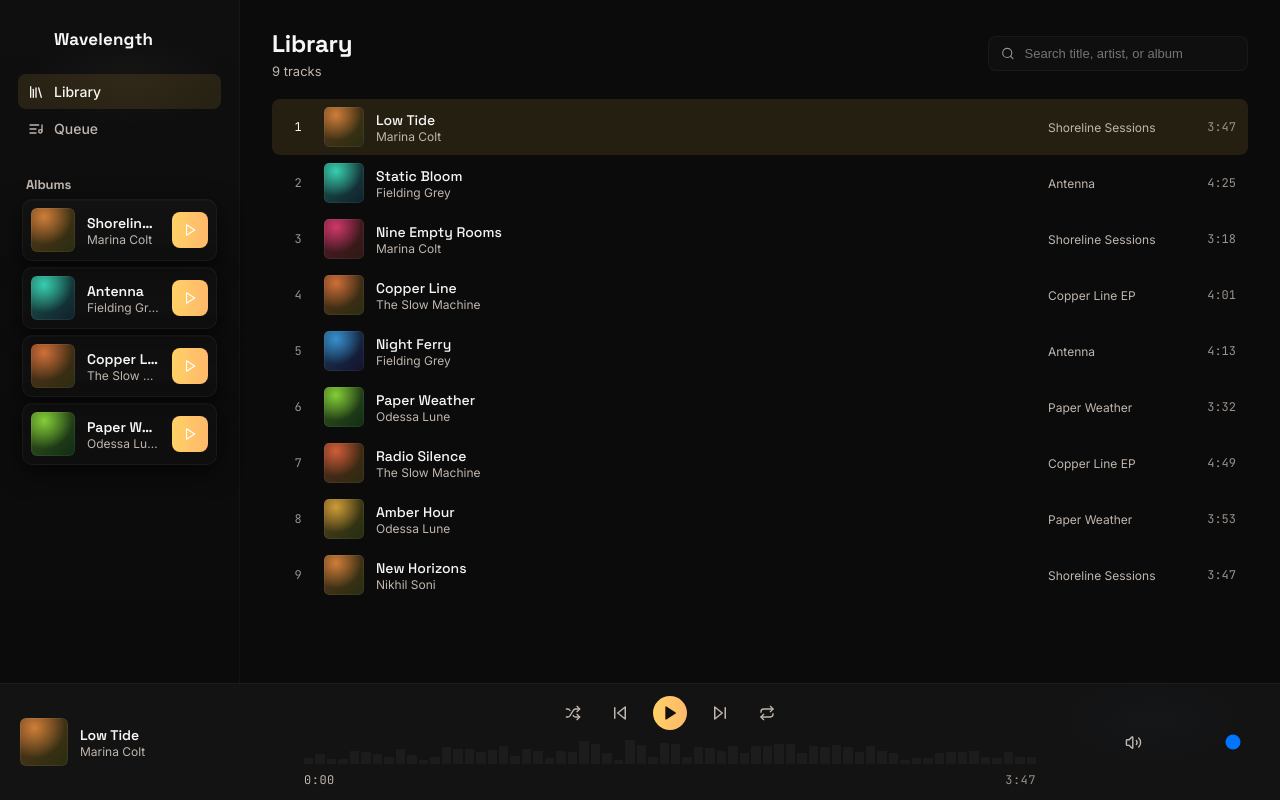
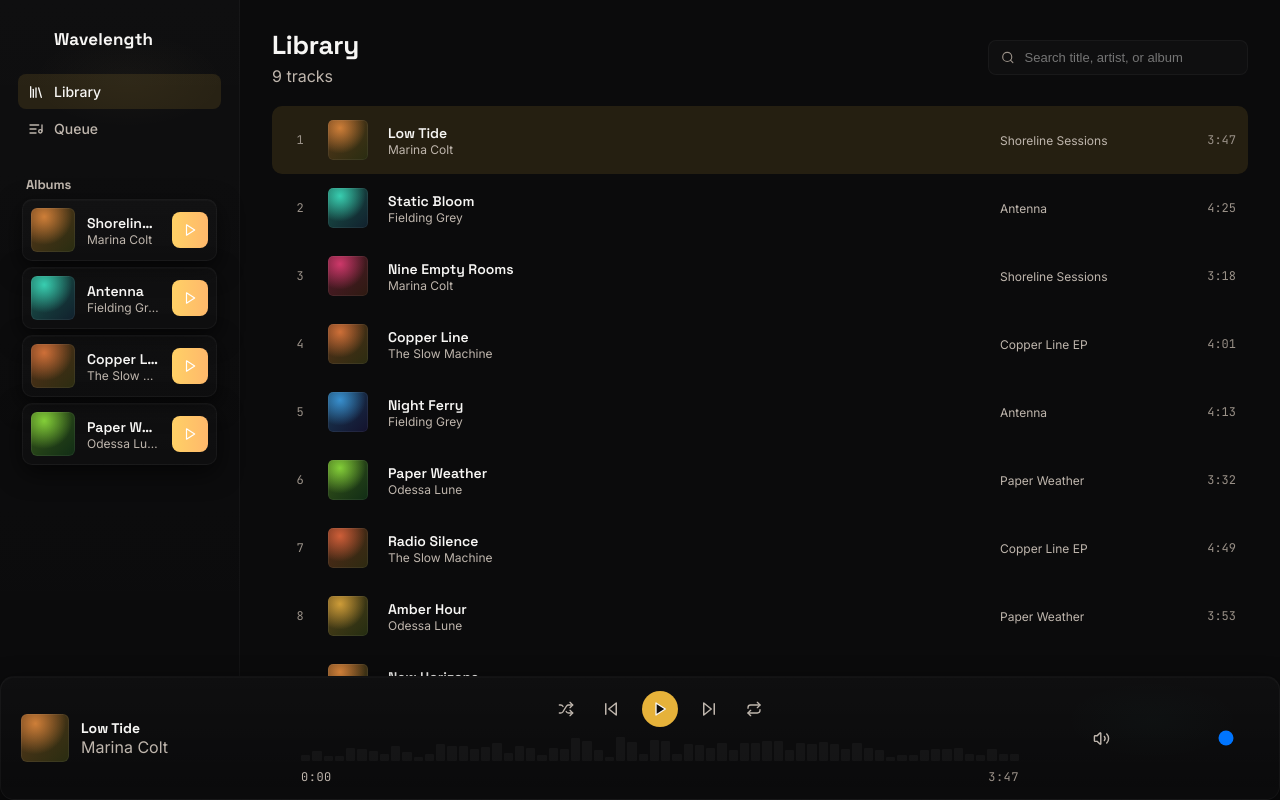
Before and after one commit to Nikhilsoniji/Wavelength, a React (Vite) app: page / in a window 1280 px wide. Built offline with nearby package versions, Linux system fonts and the light colour scheme.

Commit message:
chore(ui): refactor rows and player to CSS classes; premium styling

```diff
--- a/src/components/Library.jsx
+++ b/src/components/Library.jsx
@@ -20,30 +20,14 @@ export default function Library() {
 
   return (
     <div>
-      <div
-        style={{
-          display: 'flex',
-          justifyContent: 'space-between',
-          alignItems: 'center',
-          marginBottom: 20,
-        }}
-      >
+      <div className="library-header">
         <div>
-          <h1
-            style={{
-              fontFamily: 'var(--font-display)',
-              fontSize: 24,
-              fontWeight: 700,
-              margin: 0,
-            }}
-          >
-            Library
-          </h1>
-          <p style={{ color: 'var(--text-dim)', fontSize: 13, margin: '4px 0 0' }}>
-            {library.length} tracks
-          </p>
+          <h1>Library</h1>
+          <p className="muted">{library.length} tracks</p>
         </div>
-        <SearchBar />
+        <div>
+          <SearchBar />
+        </div>
       </div>
 
       {filtered.length === 0 ? (
--- a/src/components/PlayerBar.jsx
+++ b/src/components/PlayerBar.jsx
@@ -37,58 +37,17 @@ export default function PlayerBar({ seekTo }) {
   const VolumeIcon = muted || volume === 0 ? VolumeX : volume < 0.5 ? Volume1 : Volume2
 
   return (
-    <div
-      style={{
-        display: 'grid',
-        gridTemplateColumns: '260px 1fr 200px',
-        alignItems: 'center',
-        gap: 24,
-        padding: '12px 20px',
-        borderTop: '1px solid var(--border)',
-        background: 'var(--surface)',
-      }}
-    >
-      {/* Now playing */}
-      <div style={{ display: 'flex', alignItems: 'center', gap: 12, minWidth: 0 }}>
+    <div className="player-bar card">
+      <div className="player-left">
         <AlbumArt hue={track.hue} size={48} rounded={6} spinning={isPlaying} />
-        <div style={{ minWidth: 0 }}>
-          <div
-            style={{
-              fontFamily: 'var(--font-display)',
-              fontWeight: 600,
-              fontSize: 14,
-              whiteSpace: 'nowrap',
-              overflow: 'hidden',
-              textOverflow: 'ellipsis',
-            }}
-          >
-            {track.title}
-          </div>
-          <div
-            style={{
-              fontSize: 12,
-              color: 'var(--text-dim)',
-              whiteSpace: 'nowrap',
-              overflow: 'hidden',
-              textOverflow: 'ellipsis',
-            }}
-          >
-            {track.artist}
-          </div>
+        <div className="player-trackmeta">
+          <div className="player-title">{track.title}</div>
+          <div className="player-artist muted">{track.artist}</div>
         </div>
       </div>
 
-      {/* Transport + waveform */}
-      <div>
-        <div
-          style={{
-            display: 'flex',
-            alignItems: 'center',
-            justifyContent: 'center',
-            gap: 18,
-            marginBottom: 6,
-          }}
-        >
+      <div className="player-transport">
+        <div className="transport-controls">
           <IconButton
             label="Toggle shuffle"
             active={shuffle}
@@ -97,21 +56,7 @@ export default function PlayerBar({ seekTo }) {
             size={16}
           />
           <IconButton label="Previous track" onClick={prev} Icon={SkipBack} size={18} />
-          <button
-            aria-label={isPlaying ? 'Pause' : 'Play'}
-            onClick={toggle}
-            style={{
-              width: 34,
-              height: 34,
-              borderRadius: '50%',
-              border: 'none',
-              background: 'var(--accent)',
-              color: '#12100e',
-              display: 'flex',
-              alignItems: 'center',
-              justifyContent: 'center',
-            }}
-          >
+          <button className="play-circle" aria-label={isPlaying ? 'Pause' : 'Play'} onClick={toggle}>
             {isPlaying ? <Pause size={16} fill="#12100e" /> : <Play size={16} fill="#12100e" />}
           </button>
           <IconButton label="Next track" onClick={next} Icon={SkipForward} size={18} />
@@ -123,27 +68,12 @@ export default function PlayerBar({ seekTo }) {
             size={16}
           />
         </div>
-        <WaveformSeek
-          trackId={track.id}
-          currentTime={currentTime}
-          duration={duration}
-          onSeek={seekTo}
-        />
+        <WaveformSeek trackId={track.id} currentTime={currentTime} duration={duration} onSeek={seekTo} />
         <TapeCounter currentTime={currentTime} duration={duration} />
       </div>
 
-      {/* Volume */}
-      <div style={{ display: 'flex', alignItems: 'center', gap: 8, justifySelf: 'end' }}>
-        <button
-          aria-label={muted ? 'Unmute' : 'Mute'}
-          onClick={toggleMute}
-          style={{
-            background: 'none',
-            border: 'none',
-            color: 'var(--text-dim)',
-            display: 'flex',
-          }}
-        >
+      <div className="player-right">
+        <button className="icon-button muted" aria-label={muted ? 'Unmute' : 'Mute'} onClick={toggleMute}>
           <VolumeIcon size={17} />
         </button>
         <input
@@ -154,7 +84,6 @@ export default function PlayerBar({ seekTo }) {
           step={0.01}
           value={muted ? 0 : volume}
           onChange={(e) => setVolume(Number(e.target.value))}
-          style={{ width: 100, accentColor: 'var(--accent)' }}
         />
       </div>
     </div>
@@ -163,18 +92,7 @@ export default function PlayerBar({ seekTo }) {
 
 function IconButton({ label, onClick, Icon, size, active }) {
   return (
-    <button
-      aria-label={label}
-      aria-pressed={active}
-      onClick={onClick}
-      style={{
-        background: 'none',
-        border: 'none',
-        color: active ? 'var(--accent)' : 'var(--text-dim)',
-        display: 'flex',
-        alignItems: 'center',
-      }}
-    >
+    <button aria-label={label} aria-pressed={active} onClick={onClick} className={`icon-button${active ? ' active' : ''}`}>
       <Icon size={size} />
     </button>
   )
--- a/src/components/TrackRow.jsx
+++ b/src/components/TrackRow.jsx
@@ -25,55 +25,18 @@ export default function TrackRow({ track, index, dragHandleProps, style }) {
   return (
     <div
       {...(dragHandleProps ?? {})}
-      style={{
-        display: 'grid',
-        gridTemplateColumns: '28px 40px 1fr 120px 56px',
-        alignItems: 'center',
-        gap: 12,
-        padding: '8px 12px',
-        borderRadius: 8,
-        background: isCurrent ? 'var(--accent-soft)' : 'transparent',
-        ...style,
-      }}
+      className={`track-row${isCurrent ? ' current' : ''}`}
+      style={style}
     >
-      <div
-        style={{
-          fontFamily: 'var(--font-mono)',
-          fontSize: 12,
-          color: isCurrent ? 'var(--accent)' : 'var(--text-faint)',
-          textAlign: 'center',
-        }}
-      >
-        {index}
-      </div>
+      <div className="track-index">{index}</div>
 
       <button
+        className="track-play-btn"
         aria-label={isCurrentlyPlaying ? `Pause ${track.title}` : `Play ${track.title}`}
         onClick={handlePlayClick}
-        style={{
-          width: 40,
-          height: 40,
-          position: 'relative',
-          background: 'none',
-          border: 'none',
-          padding: 0,
-        }}
       >
         <AlbumArt hue={track.hue} size={40} rounded={5} />
-        <span
-          style={{
-            position: 'absolute',
-            inset: 0,
-            display: 'flex',
-            alignItems: 'center',
-            justifyContent: 'center',
-            background: 'rgba(0,0,0,0.35)',
-            borderRadius: 5,
-            opacity: 0,
-            transition: 'opacity 120ms ease',
-          }}
-          className="row-play-overlay"
-        >
+        <span className="row-play-overlay">
           {isCurrentlyPlaying ? (
             <Pause size={14} color="#fff" fill="#fff" />
           ) : (
@@ -82,55 +45,14 @@ export default function TrackRow({ track, index, dragHandleProps, style }) {
         </span>
       </button>
 
-      <div style={{ minWidth: 0 }}>
-        <div
-          style={{
-            fontFamily: 'var(--font-display)',
-            fontWeight: 500,
-            fontSize: 14,
-            color: isCurrent ? 'var(--accent)' : 'var(--text)',
-            whiteSpace: 'nowrap',
-            overflow: 'hidden',
-            textOverflow: 'ellipsis',
-          }}
-        >
-          {track.title}
-        </div>
-        <div
-          style={{
-            fontSize: 12,
-            color: 'var(--text-dim)',
-            whiteSpace: 'nowrap',
-            overflow: 'hidden',
-            textOverflow: 'ellipsis',
-          }}
-        >
-          {track.artist}
-        </div>
+      <div className="track-meta">
+        <div className="track-title">{track.title}</div>
+        <div className="track-artist">{track.artist}</div>
       </div>
 
-      <div
-        style={{
-          fontSize: 12,
-          color: 'var(--text-dim)',
-          whiteSpace: 'nowrap',
-          overflow: 'hidden',
-          textOverflow: 'ellipsis',
-        }}
-      >
-        {track.album}
-      </div>
+      <div className="track-album">{track.album}</div>
 
-      <div
-        style={{
-          fontFamily: 'var(--font-mono)',
-          fontSize: 12,
-          color: 'var(--text-faint)',
-          textAlign: 'right',
-        }}
-      >
-        {formatDuration(track.duration)}
-      </div>
+      <div className="track-duration">{formatDuration(track.duration)}</div>
     </div>
   )
 }
--- a/src/index.css
+++ b/src/index.css
@@ -126,6 +126,84 @@ h1, h2, h3 {
   color: var(--text-dim);
 }
 
+/* Track row */
+.track-row {
+  display: grid;
+  grid-template-columns: 32px 48px 1fr 160px 64px;
+  gap: 12px;
+  align-items: center;
+  padding: 10px 12px;
+  border-radius: 10px;
+  transition: background 160ms ease, transform 140ms ease;
+}
+.track-row.current {
+  background: var(--accent-soft);
+}
+.track-index {
+  font-family: var(--font-mono);
+  font-size: 12px;
+  color: var(--text-faint);
+  text-align: center;
+}
+.track-play-btn {
+  width: 48px;
+  height: 48px;
+  position: relative;
+  background: none;
+  border: none;
+  padding: 0;
+  border-radius: 8px;
+  overflow: hidden;
+}
+.track-play-btn .row-play-overlay {
+  position: absolute;
+  inset: 0;
+  display: flex;
+  align-items: center;
+  justify-content: center;
+  background: linear-gradient(180deg, rgba(0,0,0,0.32), rgba(0,0,0,0.28));
+  border-radius: 8px;
+  opacity: 0;
+}
+.track-play-btn:hover .row-play-overlay { opacity: 1 }
+.track-meta { min-width: 0 }
+.track-title {
+  font-family: var(--font-display);
+  font-weight: 600;
+  font-size: 14px;
+  color: var(--text);
+  white-space: nowrap;
+  overflow: hidden;
+  text-overflow: ellipsis;
+}
+.track-artist { font-size: 12px; color: var(--text-dim); }
+.track-album { font-size: 12px; color: var(--text-dim); white-space: nowrap; overflow: hidden; text-overflow: ellipsis }
+.track-duration { font-family: var(--font-mono); font-size: 12px; color: var(--text-faint); text-align: right }
+
+/* Player bar */
+.player-bar {
+  display: grid;
+  grid-template-columns: 260px 1fr 220px;
+  gap: 20px;
+  align-items: center;
+  padding: 14px 20px;
+  border-top: 1px solid rgba(255,255,255,0.03);
+  background: linear-gradient(180deg, rgba(255,255,255,0.02), transparent);
+}
+.player-left { display: flex; align-items: center; gap: 12px }
+.player-trackmeta { min-width: 0 }
+.player-title { font-family: var(--font-display); font-weight: 700; font-size: 14px }
+.transport-controls { display:flex; align-items:center; justify-content:center; gap:16px; margin-bottom:6px }
+.play-circle { width:36px; height:36px; border-radius:50%; border:none; background: var(--accent-solid); display:flex; align-items:center; justify-content:center }
+.icon-button { background:none; border:none; color:var(--text-dim); display:flex; align-items:center }
+.icon-button.active { color: var(--accent-solid) }
+.player-right { display:flex; align-items:center; gap:10px; justify-self:end }
+
+/* Library header */
+.library-header { display:flex; justify-content:space-between; align-items:center; margin-bottom:20px }
+.library-header h1 { font-family: var(--font-display); font-size:26px; margin:0 }
+.library-header p { margin:4px 0 0; color:var(--text-dim) }
+
 @media (prefers-reduced-motion: reduce) {
   *,
   *::before,
```
